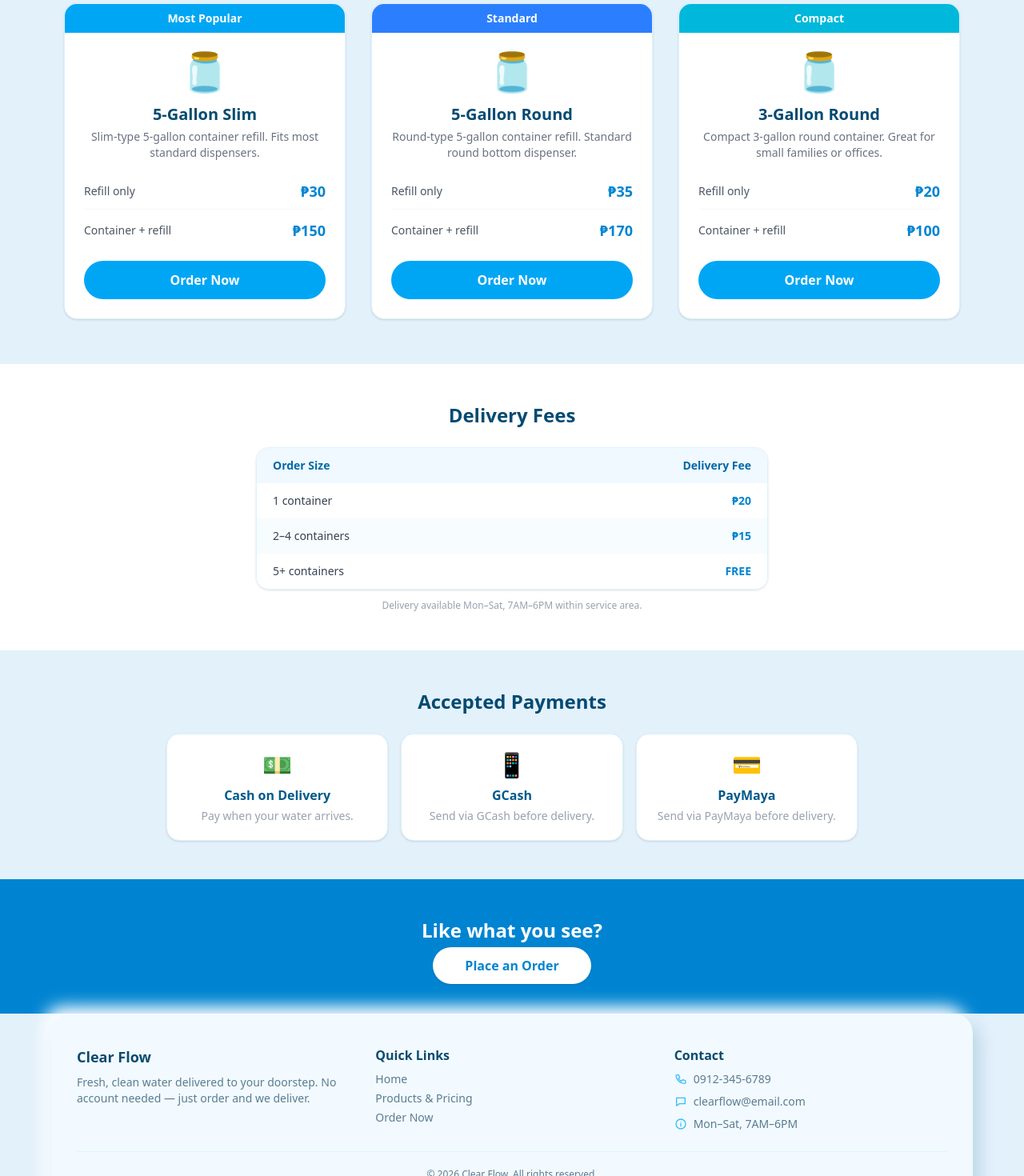
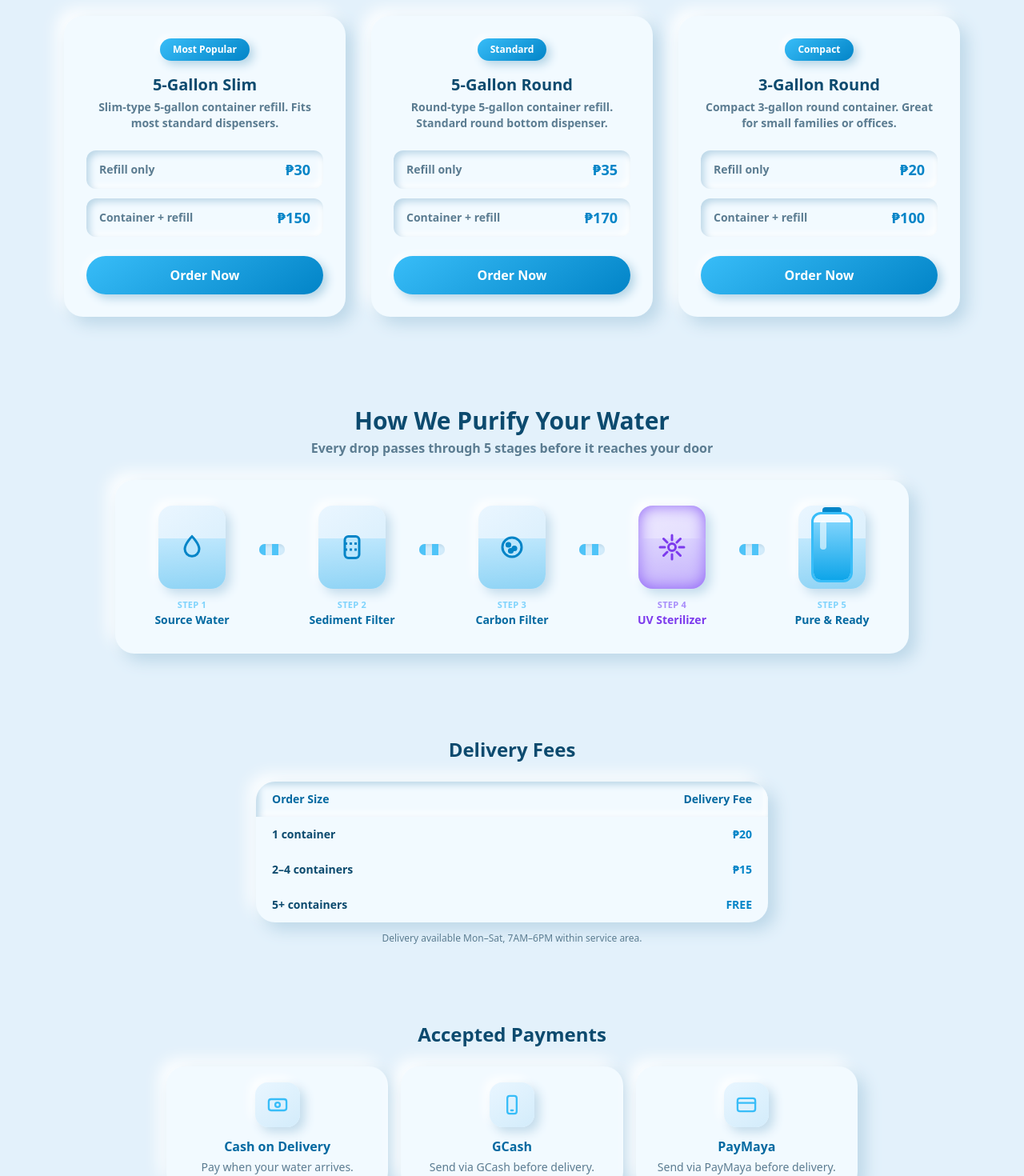
Before and after one commit to nexusuper/CLEAR-FLOW, a Next.js app: page /products in a window 1280 px wide. Shown: the part 320-1790 px from the top of the page at 80% size. Built offline with nearby package versions, Linux system fonts and the light colour scheme; no server answers.

Commit message:
feat(ui): rebuild products page in clay style

```diff
--- a/pages/products.js
+++ b/pages/products.js
@@ -1,37 +1,13 @@
 import Layout from '@/components/Layout';
-import Link from 'next/link';
+import PurifyProcess from '@/components/PurifyProcess';
+import ClayCard from '@/components/ui/ClayCard';
+import ClayButton from '@/components/ui/ClayButton';
+import ClayIcon from '@/components/ui/ClayIcon';
 
 const products = [
-  {
-    id: 'slim5',
-    name: '5-Gallon Slim',
-    description: 'Slim-type 5-gallon container refill. Fits most standard dispensers.',
-    refillPrice: 30,
-    containerPrice: 150,
-    size: '5-Gal',
-    tag: 'Most Popular',
-    tagColor: 'bg-sky-500',
-  },
-  {
-    id: 'round5',
-    name: '5-Gallon Round',
-    description: 'Round-type 5-gallon container refill. Standard round bottom dispenser.',
-    refillPrice: 35,
-    containerPrice: 170,
-    size: '5-Gal',
-    tag: 'Standard',
-    tagColor: 'bg-blue-500',
-  },
-  {
-    id: 'round3',
-    name: '3-Gallon Round',
-    description: 'Compact 3-gallon round container. Great for small families or offices.',
-    refillPrice: 20,
-    containerPrice: 100,
-    size: '3-Gal',
-    tag: 'Compact',
-    tagColor: 'bg-cyan-500',
-  },
+  { id: 'slim5', name: '5-Gallon Slim', description: 'Slim-type 5-gallon container refill. Fits most standard dispensers.', refillPrice: 30, containerPrice: 150, size: '5-Gal', tag: 'Most Popular' },
+  { id: 'round5', name: '5-Gallon Round', description: 'Round-type 5-gallon container refill. Standard round bottom dispenser.', refillPrice: 35, containerPrice: 170, size: '5-Gal', tag: 'Standard' },
+  { id: 'round3', name: '3-Gallon Round', description: 'Compact 3-gallon round container. Great for small families or offices.', refillPrice: 20, containerPrice: 100, size: '3-Gal', tag: 'Compact' },
 ];
 
 const deliveryRules = [
@@ -40,101 +16,90 @@ const deliveryRules = [
   { label: '5+ containers', fee: 'FREE' },
 ];
 
+const payments = [
+  { icon: 'cash', name: 'Cash on Delivery', desc: 'Pay when your water arrives.' },
+  { icon: 'mobile', name: 'GCash', desc: 'Send via GCash before delivery.' },
+  { icon: 'card', name: 'PayMaya', desc: 'Send via PayMaya before delivery.' },
+];
+
 export default function Products() {
   return (
     <Layout title="Products & Pricing — Clear Flow">
-      {/* Header */}
-      <section className="bg-gradient-to-r from-sky-500 to-sky-400 text-white py-14 text-center">
-        <h1 className="text-4xl font-extrabold mb-2">Products & Pricing</h1>
-        <p className="text-sky-100 text-lg">Transparent pricing. No hidden fees.</p>
+      <section className="px-4 pt-8">
+        <ClayCard className="max-w-6xl mx-auto py-12 text-center text-white" style={{ background: 'linear-gradient(160deg,#7dd3fc,#0ea5e9)' }}>
+          <h1 className="text-4xl font-extrabold mb-2">Products &amp; Pricing</h1>
+          <p className="text-sky-50 font-semibold text-lg">Transparent pricing. No hidden fees.</p>
+        </ClayCard>
       </section>
 
-      {/* Products */}
       <section className="max-w-6xl mx-auto px-4 py-14">
         <div className="grid grid-cols-1 md:grid-cols-3 gap-8">
           {products.map((p) => (
-            <div key={p.id} className="bg-white rounded-2xl shadow-sm border border-sky-100 overflow-hidden flex flex-col">
-              <div className={`${p.tagColor} text-white text-sm font-semibold text-center py-2`}>{p.tag}</div>
-              <div className="p-6 flex flex-col flex-1">
-                <div className="text-5xl text-center mb-4">🫙</div>
-                <h2 className="text-xl font-bold text-sky-900 mb-1 text-center">{p.name}</h2>
-                <p className="text-gray-500 text-sm text-center mb-6">{p.description}</p>
-
+            <ClayCard key={p.id} className="p-7 flex flex-col">
+              <span className="self-center text-xs font-extrabold text-white rounded-full px-4 py-1.5 mb-4 clay-btn-primary">{p.tag}</span>
+              <h2 className="text-xl font-display font-semibold text-clay-ink text-center mb-1">{p.name}</h2>
+              <p className="text-clay-muted text-sm text-center mb-6 font-semibold">{p.description}</p>
               <div className="space-y-3 mb-6">
-                  <div className="flex justify-between items-center border-b border-sky-50 pb-2">
-                    <span className="text-gray-600 text-sm">Refill only</span>
-                    <span className="text-sky-600 font-bold text-lg">₱{p.refillPrice}</span>
+                <div className="flex justify-between items-center clay-inset rounded-xl px-4 py-2.5">
+                  <span className="text-clay-muted text-sm font-semibold">Refill only</span>
+                  <span className="font-display text-clay-skydeep font-bold text-lg">₱{p.refillPrice}</span>
                 </div>
-                  <div className="flex justify-between items-center">
-                    <span className="text-gray-600 text-sm">Container + refill</span>
-                    <span className="text-sky-600 font-bold text-lg">₱{p.containerPrice}</span>
+                <div className="flex justify-between items-center clay-inset rounded-xl px-4 py-2.5">
+                  <span className="text-clay-muted text-sm font-semibold">Container + refill</span>
+                  <span className="font-display text-clay-skydeep font-bold text-lg">₱{p.containerPrice}</span>
                 </div>
               </div>
-
-                <div className="mt-auto">
-                  <Link
-                    href={`/order?product=${p.id}`}
-                    className="block text-center bg-sky-500 hover:bg-sky-600 text-white font-semibold py-3 rounded-full transition-colors"
-                  >
-                    Order Now
-                  </Link>
-                </div>
-              </div>
-            </div>
+              <ClayButton href={`/order?product=${p.id}`} className="mt-auto w-full">Order Now</ClayButton>
+            </ClayCard>
           ))}
         </div>
       </section>
 
-      {/* Delivery fees */}
-      <section className="bg-white py-12">
-        <div className="max-w-2xl mx-auto px-4">
-          <h2 className="text-2xl font-bold text-sky-900 text-center mb-6">Delivery Fees</h2>
-          <div className="rounded-2xl border border-sky-100 overflow-hidden shadow-sm">
+      <PurifyProcess />
+
+      <section className="max-w-2xl mx-auto px-4 py-12">
+        <h2 className="text-2xl font-bold text-clay-ink text-center mb-6">Delivery Fees</h2>
+        <ClayCard className="overflow-hidden">
           <table className="w-full text-sm">
-              <thead className="bg-sky-50">
+            <thead className="clay-inset">
               <tr>
-                  <th className="text-left px-5 py-3 text-sky-700">Order Size</th>
-                  <th className="text-right px-5 py-3 text-sky-700">Delivery Fee</th>
+                <th className="text-left px-5 py-3 text-clay-ink2 font-display">Order Size</th>
+                <th className="text-right px-5 py-3 text-clay-ink2 font-display">Delivery Fee</th>
               </tr>
             </thead>
             <tbody>
               {deliveryRules.map((r, i) => (
-                  <tr key={i} className={i % 2 === 0 ? 'bg-white' : 'bg-sky-50/50'}>
-                    <td className="px-5 py-3 text-gray-700">{r.label}</td>
-                    <td className="px-5 py-3 text-right font-semibold text-sky-600">{r.fee}</td>
+                <tr key={i}>
+                  <td className="px-5 py-3 text-clay-ink font-semibold">{r.label}</td>
+                  <td className="px-5 py-3 text-right font-display font-bold text-clay-skydeep">{r.fee}</td>
                 </tr>
               ))}
             </tbody>
           </table>
-          </div>
-          <p className="text-gray-400 text-xs text-center mt-3">Delivery available Mon–Sat, 7AM–6PM within service area.</p>
-        </div>
+        </ClayCard>
+        <p className="text-clay-muted text-xs text-center mt-3">Delivery available Mon–Sat, 7AM–6PM within service area.</p>
       </section>
 
-      {/* Payment methods */}
       <section className="max-w-4xl mx-auto px-4 py-12">
-        <h2 className="text-2xl font-bold text-sky-900 text-center mb-6">Accepted Payments</h2>
+        <h2 className="text-2xl font-bold text-clay-ink text-center mb-6">Accepted Payments</h2>
         <div className="grid grid-cols-1 sm:grid-cols-3 gap-4">
-          {[
-            { icon: '💵', name: 'Cash on Delivery', desc: 'Pay when your water arrives.' },
-            { icon: '📱', name: 'GCash', desc: 'Send via GCash before delivery.' },
-            { icon: '💳', name: 'PayMaya', desc: 'Send via PayMaya before delivery.' },
-          ].map((m) => (
-            <div key={m.name} className="bg-white rounded-2xl p-5 shadow-sm border border-sky-100 text-center">
-              <div className="text-3xl mb-2">{m.icon}</div>
-              <h3 className="font-bold text-sky-800 mb-1">{m.name}</h3>
-              <p className="text-gray-400 text-sm">{m.desc}</p>
+          {payments.map((m) => (
+            <ClayCard key={m.name} className="p-5 text-center">
+              <div className="mx-auto mb-3 grid place-items-center w-14 h-14 rounded-2xl clay-raised-sm" style={{ background: 'linear-gradient(145deg,#e9f6ff,#d3ecfb)' }}>
+                <ClayIcon name={m.icon} className="w-7 h-7 text-clay-sky" />
               </div>
+              <h3 className="font-display font-semibold text-clay-ink2 mb-1">{m.name}</h3>
+              <p className="text-clay-muted text-sm">{m.desc}</p>
+            </ClayCard>
           ))}
         </div>
       </section>
 
-      {/* CTA */}
-      <section className="bg-sky-600 text-white py-12 text-center">
+      <section className="px-4 pb-16">
+        <ClayCard className="max-w-3xl mx-auto p-12 text-center text-white" style={{ background: 'linear-gradient(160deg,#38bdf8,#0284c7)' }}>
           <h2 className="text-2xl font-bold mb-4">Like what you see?</h2>
-        <Link href="/order" className="bg-white text-sky-600 font-bold px-10 py-3 rounded-full hover:bg-sky-50 transition-colors shadow">
-          Place an Order
-        </Link>
+          <ClayButton href="/order" variant="white" size="lg">Place an Order</ClayButton>
+        </ClayCard>
       </section>
     </Layout>
   );
```
Lines whose indentation alone changed are shown as unchanged.
